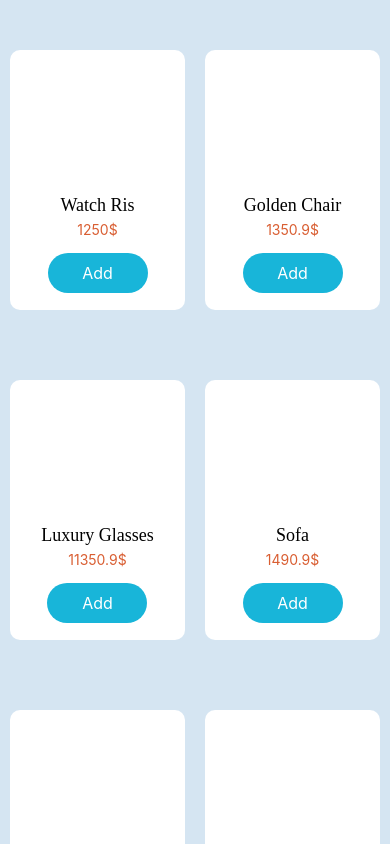
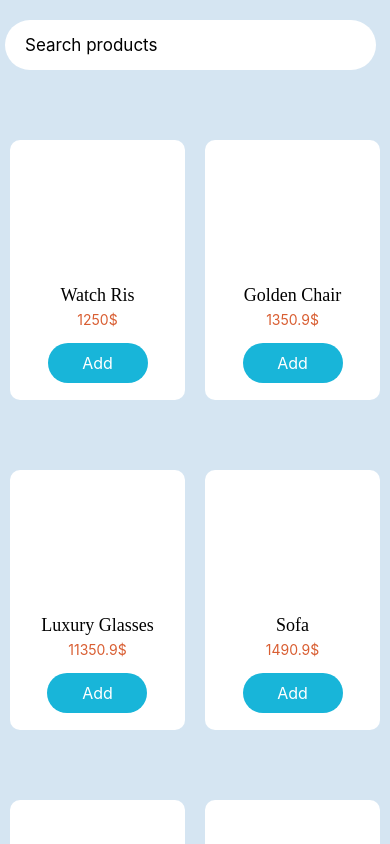
Before and after one commit to MohamedAhmed122/E-commerce-MERN-Native, a React Native app in the folder client/: screen / in a window 390 px wide. Built offline with nearby package versions, Linux system fonts and the light colour scheme.

Commit message:
Creat custom Input

```diff
--- /dev/null
+++ b/client/app/Common/AppInput/AppInput.jsx
@@ -0,0 +1,43 @@
+import React from 'react'
+import { StyleSheet, TextInput, View } from 'react-native'
+import { black, lightGray, white } from '../../config/colors'
+import { MaterialIcons } from '@expo/vector-icons';
+const AppInput = ({icon, placeholder,style, onChangeText, ...otherProps}) => {
+
+    return (
+        <View style={styles.container}>
+            {icon &&  <MaterialIcons name={icon} size={24} color="gray" />}
+            <TextInput
+                onChangeText={onChangeText}
+                style={[styles.inputText, style]}
+                placeholder={placeholder}
+                {...otherProps}
+            />
+        </View>
+    )
+}
+
+export default AppInput
+
+const styles = StyleSheet.create({
+    container:{
+        width:'95%',
+        marginLeft: 5,
+        backgroundColor: white,
+        height:50,
+        borderRadius:25,
+        padding:10,
+        display:'flex',
+        flexDirection:'row',
+        alignItems:'center',
+        marginTop:20,
+    },
+    inputText:{
+        backgroundColor:'transparent',
+        width: 'auto',
+        height:'100%',
+        marginLeft:10,
+        color: black,
+        fontSize:17,
+    }
+})
--- a/client/app/Screen/ProductScreen.jsx
+++ b/client/app/Screen/ProductScreen.jsx
@@ -3,6 +3,7 @@ import { StyleSheet, Text, View, FlatList, ScrollView } from 'react-native'
 import Constants from "expo-constants";
 import { background } from '../config/colors';
 import ProductCard from '../Components/ProductCard/ProductCard';
+import AppInput from '../Common/AppInput/AppInput';
 
 const data = require('../../assets/data/products.json')
 
@@ -18,11 +19,12 @@ export default function ProductScreen() {
     })
 
     return (
-        <ScrollView>
-            <View style={styles.screen}>
+        <ScrollView style={styles.screen}>
+            <AppInput placeholder='Search products' />
+            <View style={styles.container}>
             {
                 products.map(product =>(
-                    <ProductCard key={product.id} item={product}/>
+                    <ProductCard key={product.name} item={product}/>
                 ))
             }
             </View>
@@ -34,10 +36,13 @@ const styles = StyleSheet.create({
     screen:{
         height:'100%',
         width:'100%',
+        paddingTop: Constants.statusBarHeight,
+        backgroundColor:background
+    },
+    container:{
         display:'flex',
         flexDirection:'row',
         flexWrap:'wrap',
-        paddingTop: Constants.statusBarHeight,
-        backgroundColor:background
+        marginTop: 20,
     }
 })
--- a/client/app/config/colors.jsx
+++ b/client/app/config/colors.jsx
@@ -12,3 +12,5 @@ export const orange ='#D95E32';
 export const white ='#ffff'
 
 export const dark ='#0000'
+
+export const lightGray ='#eaeaea'
```
